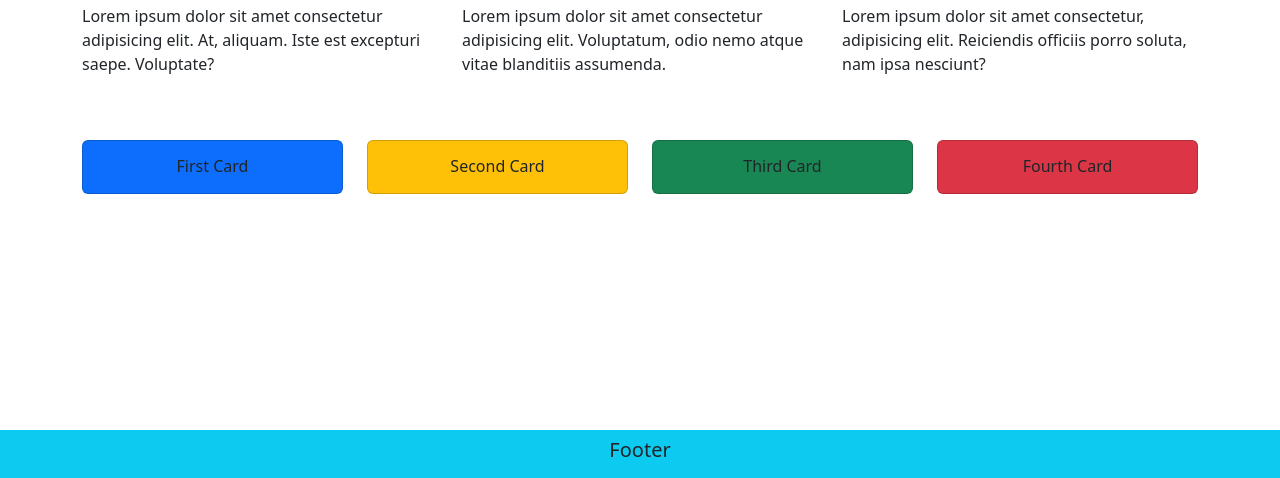
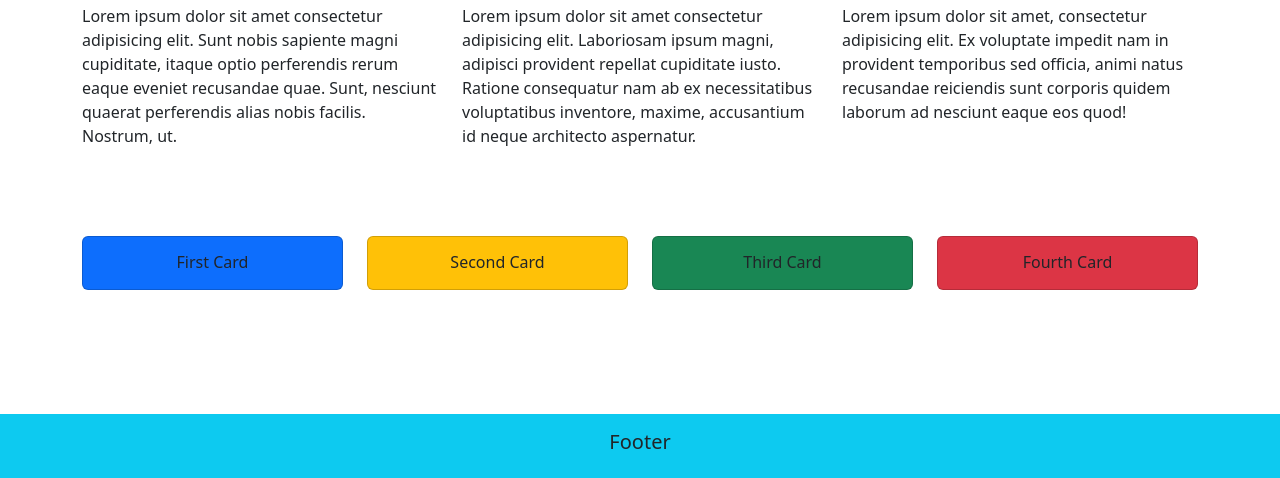
Before and after one commit to 22-D03-1/uib-bootstrap-example-page-RahmanErturk, a plain HTML site: page index.html in a window 1280 px wide. Shown: the part 322-800 px from the top of the page. Drawn offline with nearby package versions, Linux system fonts and the light colour scheme.

Commit message:
Aufgabe ist gelöst

```diff
--- a/index.html
+++ b/index.html
@@ -30,23 +30,23 @@
     <div class="row">
       <div class="col">
         <h2>Column 1</h2>
-        <p>Lorem ipsum dolor sit amet consectetur adipisicing elit. At, aliquam. Iste est excepturi saepe. Voluptate?</p>
+        <p>Lorem ipsum dolor sit amet consectetur adipisicing elit. Sunt nobis sapiente magni cupiditate, itaque optio perferendis rerum eaque eveniet recusandae quae. Sunt, nesciunt quaerat perferendis alias nobis facilis. Nostrum, ut.</p>
       </div>
       <div class="col">
         <h2>Column 2</h2>
-        <p>Lorem ipsum dolor sit amet consectetur adipisicing elit. Voluptatum, odio nemo atque vitae blanditiis assumenda.</p>
+        <p>Lorem ipsum dolor sit amet consectetur adipisicing elit. Laboriosam ipsum magni, adipisci provident repellat cupiditate iusto. Ratione consequatur nam ab ex necessitatibus voluptatibus inventore, maxime, accusantium id neque architecto aspernatur.</p>
       </div>
       <div class="col">
         <h2>Column 3</h2>
-        <p>Lorem ipsum dolor sit amet consectetur, adipisicing elit. Reiciendis officiis porro soluta, nam ipsa nesciunt?</p>
+        <p>Lorem ipsum dolor sit amet, consectetur adipisicing elit. Ex voluptate impedit nam in provident temporibus sed officia, animi natus recusandae reiciendis sunt corporis quidem laborum ad nesciunt eaque eos quod!</p>
       </div>
     </div>
   </div>
   <div class="container">
     <!-- Content here -->
-    <div class="row row-cols-1 row-cols-md-4 g-4">
+    <div class="row row-cols-1 row-cols-md-4 g-4 mt-5">
       <div class="col">
-        <div class="card bg-primary">
+        <div class="card bg-primary mt#">
           <div class="card-body text-center">
             <h6 class="card-text">First Card</h6>
           </div>
@@ -75,7 +75,7 @@
       </div>
     </div>
   </div>
-  <div class="p-2 fixed-bottom bg-info d-flex justify-content-center align-items-center text-dark mb-0">
+  <div class="p-3 fixed-bottom bg-info d-flex justify-content-center align-items-center text-dark mb-0">
     <h5>Footer</h5>
   </div>
 </body>
```
